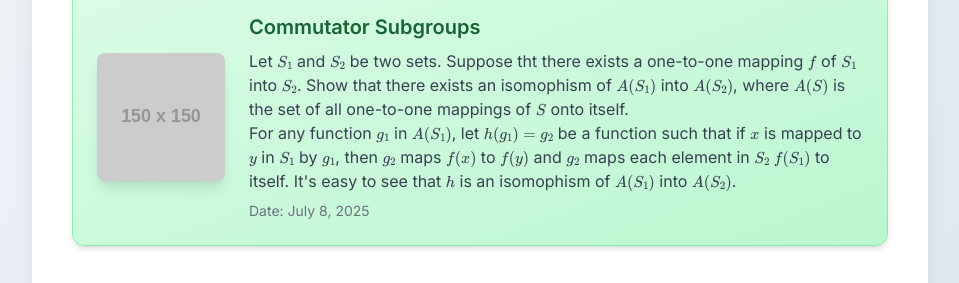
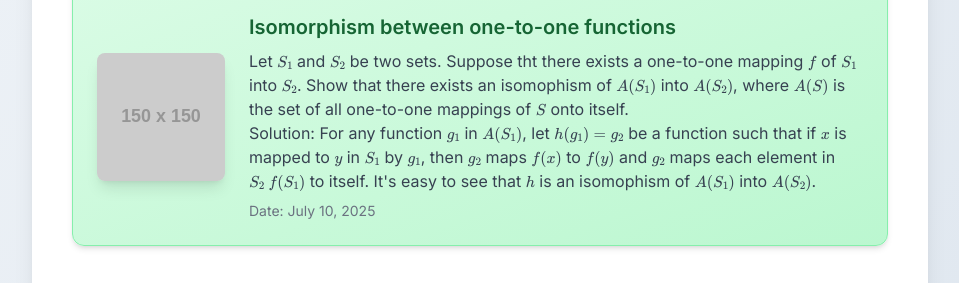
Before and after one commit to jachelil/jachelil.github.io, a plain HTML site: page index.html in a window 1280 px wide. Shown: the part 368-651 px from the top of the page, without its empty margins (160-1119 px from the left). Drawn offline with nearby package versions, Linux system fonts and the light colour scheme; placeholder pictures from the web are drawn by us.

Commit message:
Update index.html

```diff
--- a/index.html
+++ b/index.html
@@ -63,16 +63,17 @@
                 <div class="flex flex-col md:flex-row items-center md:space-x-6 space-y-4 md:space-y-0">
                     <img src="https://placehold.co/150x150/86efac/16a34a?text=Solved" alt="Solved Problem Placeholder" class="w-32 h-32 rounded-lg shadow-lg object-cover">
                     <div>
-                        <h3 class="text-xl font-semibold text-green-800 mb-2">Commutator Subgroups</h3>
+                        <h3 class="text-xl font-semibold text-green-800 mb-2">Isomorphism between one-to-one functions</h3>
                         <p class="text-gray-700">
                             Let \(S_1\) and \(S_2\) be two sets. Suppose tht there exists a one-to-one mapping \(f\) of \(S_1\) into \(S_2\). Show that there exists an isomophism of \(A(S_1)\) into \(A(S_2)\), where \(A(S)\) is the set of all one-to-one mappings of \(S\) onto itself.
                         </p>
 
                         <p class="text-gray-700">
+                            Solution:
                             For any function \(g_1\) in \(A(S_1) \), let \( h(g_1) = g_2 \) be a function such that if \(x\) is mapped to \(y\) in \(S_1\) by \(g_1 \), then \(g_2\) maps \(f(x)\) to \(f(y)\) and \(g_2\) maps each element in \(S_2 \ f(S_1) \) to itself. It's easy to see that \(h\) is an isomophism of \(A(S_1)\) into \(A(S_2)\).
                         </p>
                         <p class="text-sm text-gray-500 mt-2">
-                            <span class="font-medium">Date:</span> July 8, 2025
+                            <span class="font-medium">Date:</span> July 10, 2025
                         </p>
                     </div>
                 </div>
```
